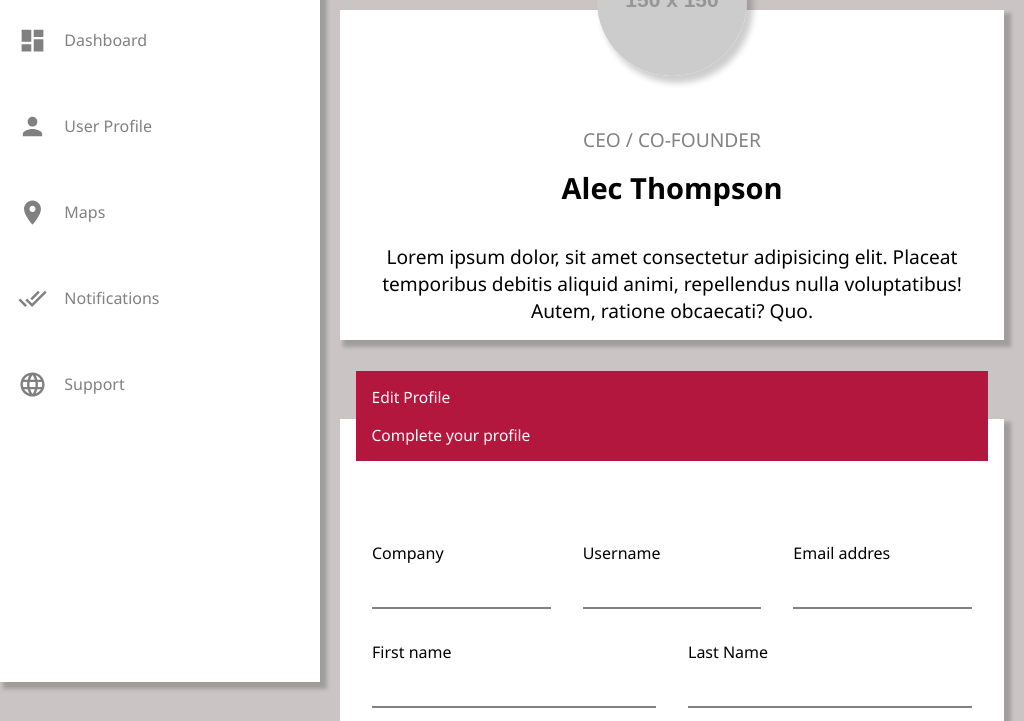
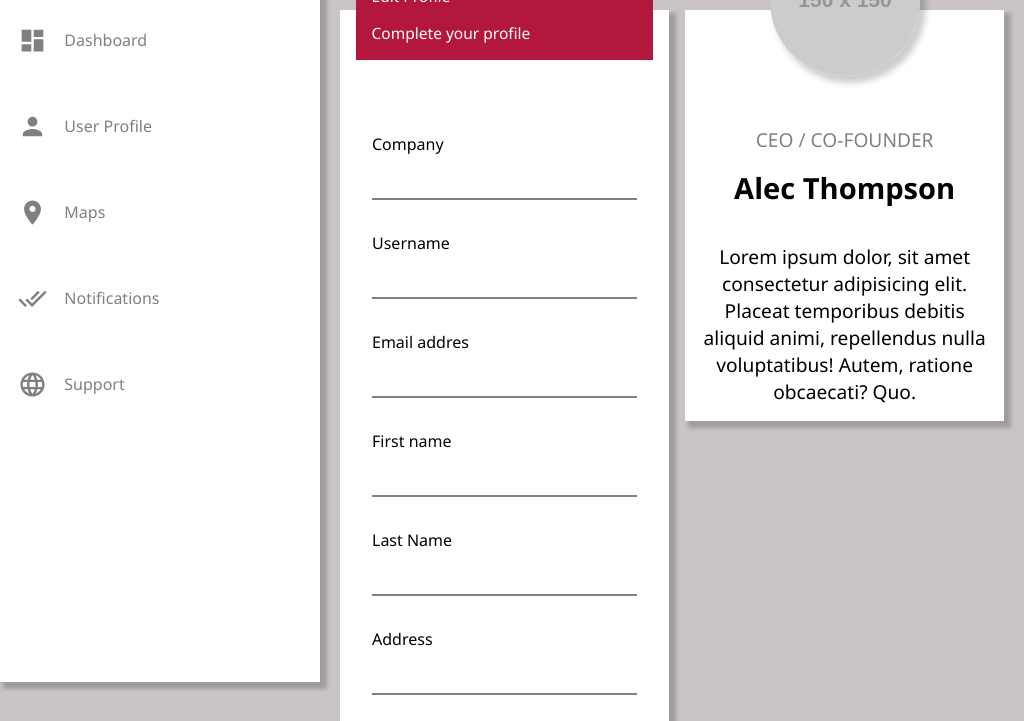
Before and after one commit to AlexandrSandakov/EXAM, a plain HTML site: page profile.html in a window 1024 px wide. Shown: the part 118-839 px from the top of the page. Drawn offline with Linux system fonts and the light colour scheme; placeholder pictures from the web are drawn by us.

Commit message:
done responsive layout

```diff
--- a/css/media.css
+++ b/css/media.css
@@ -13,6 +13,23 @@
   .server-icon {
     display: none;
     opacity: 0;
+  }
+  .input-box {
+    width: 100%;
+  }
+  .card-info__nav-form {
+    bottom: 5%;
+  }
+}
+
+@media all and (min-width: 1000px) {
+  .card-info_nav {
+    flex: 1 0 auto;
+    width: min(330px, 48%);
+    order: 1;
+  }
+  .flex {
+    flex-direction: row;
   }
 }
 
--- a/css/style.css
+++ b/css/style.css
@@ -156,7 +156,7 @@ body.lock {
 
 .card-info_nav {
   flex: 1 0 auto;
-  width: min(370px, 49%);
+  width: max(370px, 100%);
 }
 
 .card-info__img-graph {
@@ -496,3 +496,10 @@ textarea {
   text-align: center;
   font-size: var(--step-0);
 }
+
+.flex {
+  display: flex;
+  flex-direction: column;
+  align-items: flex-start;
+  gap: 1em;
+}
--- a/profile.html
+++ b/profile.html
@@ -48,15 +48,13 @@
   <section class="top">
     <div class="container">
       <div class="flex-wrapper">
+        <div class="flex">
           <div class="card-info card-info_nav">
             <img class="user-avatar" src="https://via.placeholder.com/150s" alt="user avatar" >
             <div class="user__tile">ceo / co-founder</div>
             <div class="user__name">Alec Thompson</div>
             <p class="user__bio">Lorem ipsum dolor, sit amet consectetur adipisicing elit. Placeat temporibus debitis aliquid animi, repellendus nulla voluptatibus! Autem, ratione obcaecati? Quo.</p>
           </div>
-      </div>
-    </div>
-    <div class="container">
                 <div class="flex-wrapper">
           <div class="card-info card-info_nav">
             <div class="card-info__nav card-info__nav-form">
```
Lines whose indentation alone changed are shown as unchanged.
